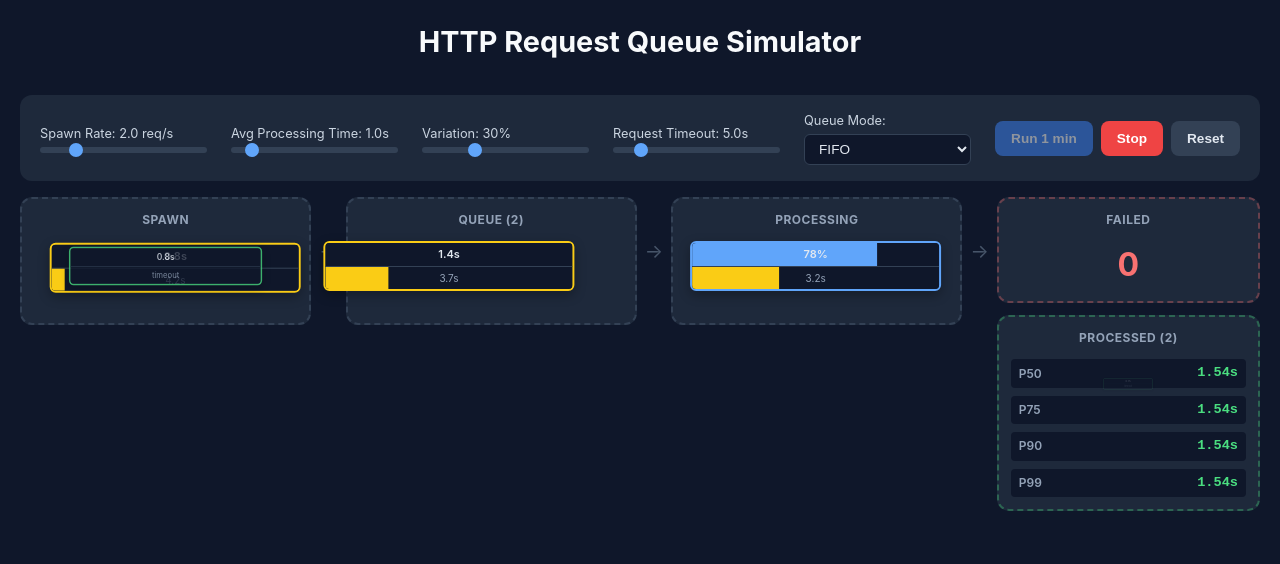
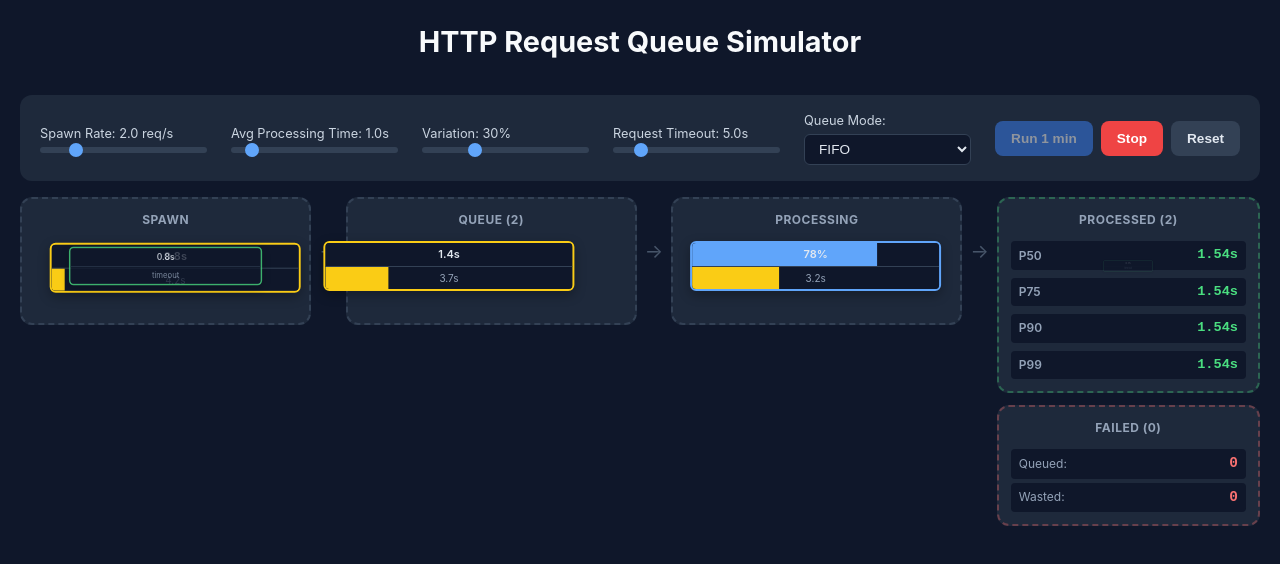
Before and after one commit to ipeterov/queue-demo, a React (Vite) app: page / in a window 1280 px wide. Both pictures are taken after a click on the button "Run 1 min". Shown: the top 564 px of the page. Built offline with nearby package versions, Linux system fonts and the light colour scheme.

Commit message:
Update animations

```diff
--- a/src/App.css
+++ b/src/App.css
@@ -255,6 +255,34 @@ header p {
   color: #f87171;
 }
 
+.failed-breakdown {
+  display: flex;
+  flex-direction: column;
+  gap: 4px;
+  width: 100%;
+}
+
+.failed-stat {
+  display: flex;
+  justify-content: space-between;
+  align-items: center;
+  padding: 4px 8px;
+  background: #0f172a;
+  border-radius: 4px;
+}
+
+.failed-label {
+  font-size: 0.75rem;
+  color: #94a3b8;
+}
+
+.failed-value {
+  font-size: 0.9rem;
+  color: #f87171;
+  font-weight: 600;
+  font-family: monospace;
+}
+
 .processed-zone {
   flex: 1;
   border-color: #4ade8055;
--- a/src/components/RequestBlock.tsx
+++ b/src/components/RequestBlock.tsx
@@ -95,6 +95,21 @@ export const RequestBlock = ({ request, targetPosition, queueTimeout, width }: P
     }
   }, [request.status]);
 
+  // Wasted animation (server finished but client already got 504)
+  useEffect(() => {
+    if (!blockRef.current) return;
+
+    if (request.status === 'wasted') {
+      animate(blockRef.current, {
+        scale: [1, 0],
+        opacity: [1, 0],
+        rotate: '15deg',
+        duration: 800,
+        easing: 'easeInBack',
+      });
+    }
+  }, [request.status]);
+
   // Calculate progress percentages - timeout is based on createdAt (total time since spawn)
   const getTimeoutProgress = () => {
     if (request.status !== 'queued' && request.status !== 'processing') return 0;
@@ -121,6 +136,10 @@ export const RequestBlock = ({ request, targetPosition, queueTimeout, width }: P
         return timeoutProgress > 0.7 ? '#f87171' : '#facc15';
       case 'processing':
         return timeoutProgress > 0.7 ? '#f87171' : '#60a5fa';
+      case 'timed_out_processing':
+        return '#f87171'; // red - client got 504, but server still working
+      case 'wasted':
+        return '#f87171'; // red - server finished but response was wasted
       case 'dropped':
         return '#f87171';
       case 'completed':
@@ -139,7 +158,11 @@ export const RequestBlock = ({ request, targetPosition, queueTimeout, width }: P
         return 20;
       case 'processing':
         return 30;
+      case 'timed_out_processing':
+        return 30;
       case 'completed':
+        return 25;
+      case 'wasted':
         return 25;
       case 'dropped':
         return 25;
@@ -186,7 +209,7 @@ export const RequestBlock = ({ request, targetPosition, queueTimeout, width }: P
             top: 0,
             bottom: 0,
             width: `${processingProgress * 100}%`,
-            backgroundColor: '#60a5fa',
+            backgroundColor: request.status === 'timed_out_processing' ? '#f87171' : '#60a5fa',
             transition: 'width 0.05s linear',
           }}
         />
@@ -204,6 +227,8 @@ export const RequestBlock = ({ request, targetPosition, queueTimeout, width }: P
           }}
         >
           {request.status === 'processing'
+            ? `${Math.round(processingProgress * 100)}%`
+            : request.status === 'timed_out_processing'
             ? `${Math.round(processingProgress * 100)}%`
             : `${(request.processingTime / 1000).toFixed(1)}s`}
         </div>
@@ -243,6 +268,8 @@ export const RequestBlock = ({ request, targetPosition, queueTimeout, width }: P
         >
           {(request.status === 'queued' || request.status === 'processing')
             ? `${(timeRemaining / 1000).toFixed(1)}s`
+            : request.status === 'timed_out_processing'
+            ? '504'
             : 'timeout'}
         </div>
       </div>
--- a/src/components/SimulationView.tsx
+++ b/src/components/SimulationView.tsx
@@ -120,6 +120,7 @@ export const SimulationView = ({ requests, stats, queueTimeout }: Props) => {
       }
 
       case 'processing':
+      case 'timed_out_processing': // stays in processing zone while server finishes
         return { x: zones.processing.x, y: zones.processing.y };
 
       case 'completed':
@@ -129,6 +130,7 @@ export const SimulationView = ({ requests, stats, queueTimeout }: Props) => {
         };
 
       case 'dropped':
+      case 'wasted': // goes to failed zone since client got 504
         return {
           x: zones.failed.x,
           y: zones.failed.y,
@@ -167,19 +169,28 @@ export const SimulationView = ({ requests, stats, queueTimeout }: Props) => {
 
         <div className="zone-arrow">→</div>
 
-        {/* Results column with Failed and Processed zones */}
+        {/* Results column with Processed and Failed zones */}
         <div className="results-column">
-          <div className="zone failed-zone">
-            <h4>Failed</h4>
-            <div className="zone-content">
-              <div className="failed-counter">{stats.dropped}</div>
-            </div>
-          </div>
-
           <div className="zone processed-zone">
             <h4>Processed ({stats.completed})</h4>
             <div className="zone-content">
               <Percentiles totalTimes={stats.totalTimes} />
+            </div>
+          </div>
+
+          <div className="zone failed-zone">
+            <h4>Failed ({stats.dropped + stats.wasted})</h4>
+            <div className="zone-content">
+              <div className="failed-breakdown">
+                <div className="failed-stat">
+                  <span className="failed-label">Queued:</span>
+                  <span className="failed-value">{stats.dropped}</span>
+                </div>
+                <div className="failed-stat">
+                  <span className="failed-label">Wasted:</span>
+                  <span className="failed-value">{stats.wasted}</span>
+                </div>
+              </div>
             </div>
           </div>
         </div>
@@ -195,7 +206,9 @@ export const SimulationView = ({ requests, stats, queueTimeout }: Props) => {
               request.status === 'spawning' ? zones.spawn.width :
               request.status === 'queued' ? zones.queue.width :
               request.status === 'processing' ? zones.processing.width :
+              request.status === 'timed_out_processing' ? zones.processing.width :
               request.status === 'dropped' ? zones.failed.width :
+              request.status === 'wasted' ? zones.failed.width :
               request.status === 'completed' ? zones.processed.width :
               zones.processing.width
             ) : 100}
--- a/src/types.ts
+++ b/src/types.ts
@@ -21,6 +21,7 @@ export interface Settings {
 
 export interface Stats {
   completed: number;
-  dropped: number;
+  dropped: number; // timed out while queued (never started processing)
+  wasted: number; // timed out during processing (server finished but client got 504)
   totalTimes: number[]; // array of total time from spawn to completion (for histogram)
 }
--- a/src/useSimulation.ts
+++ b/src/useSimulation.ts
@@ -32,6 +32,7 @@ export const useSimulation = () => {
   const [stats, setStats] = useState<Stats>({
     completed: 0,
     dropped: 0,
+    wasted: 0,
     totalTimes: [],
   });
 
@@ -78,18 +79,13 @@ export const useSimulation = () => {
         return r;
       });
 
-      // Count newly dropped (only queued -> dropped, not processing -> timed_out_processing)
+      // Count newly dropped (queued -> dropped)
       const newlyDropped = updated.filter(
         (r, i) => r.status === 'dropped' && prev[i]?.status === 'queued'
       ).length;
 
-      // Count newly timed out during processing (client got 504)
-      const newlyTimedOut = updated.filter(
-        (r, i) => r.status === 'timed_out_processing' && prev[i]?.status === 'processing'
-      ).length;
-
-      if (newlyDropped + newlyTimedOut > 0) {
-        setStats(s => ({ ...s, dropped: s.dropped + newlyDropped + newlyTimedOut }));
+      if (newlyDropped > 0) {
+        setStats(s => ({ ...s, dropped: s.dropped + newlyDropped }));
       }
 
       return updated;
@@ -132,6 +128,7 @@ export const useSimulation = () => {
           }
           // If timed out during processing, server finishes but response is wasted
           if (request && request.status === 'timed_out_processing') {
+            setStats(s => ({ ...s, wasted: s.wasted + 1 }));
             return p.map(r =>
               r.id === nextRequest.id
                 ? { ...r, status: 'wasted' as const, completedAt: Date.now() }
@@ -220,7 +217,7 @@ export const useSimulation = () => {
 
   const reset = useCallback(() => {
     setRequests([]);
-    setStats({ completed: 0, dropped: 0, totalTimes: [] });
+    setStats({ completed: 0, dropped: 0, wasted: 0, totalTimes: [] });
     processingRef.current = false;
   }, []);
 
```
